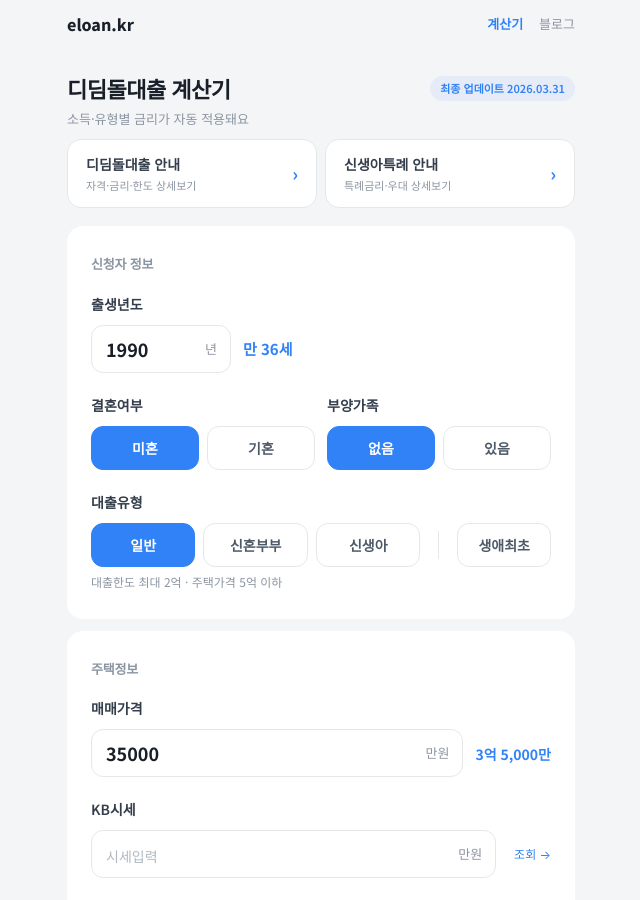
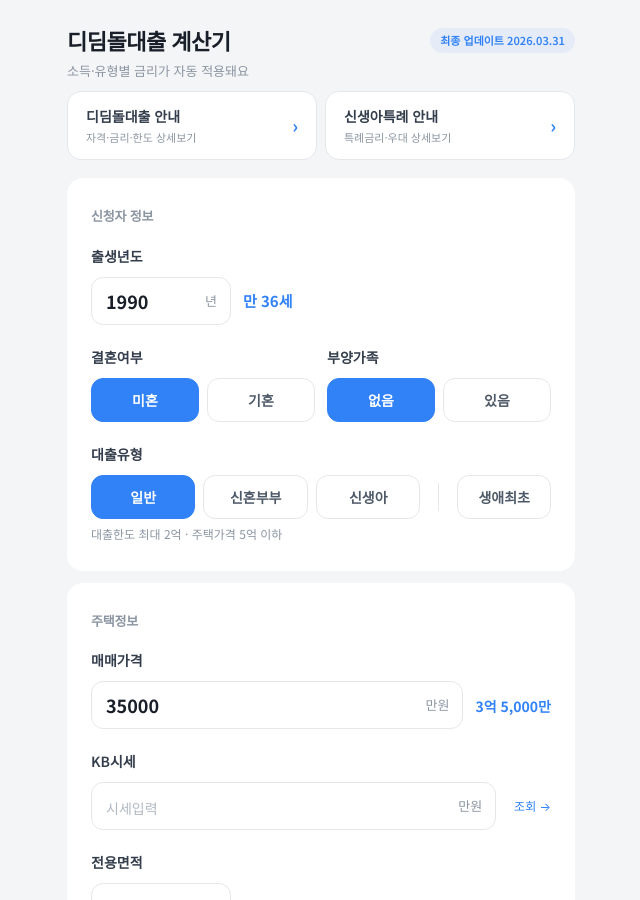
Before and after one commit to yoorimint/elaon, a Jekyll site: the page index.html, which Jekyll copies as it is, in a window 1280 px wide and 900 px high. Shown: the whole window, without its empty margins (319-959 px from the left). Built offline with Jekyll 4.4.1, drawn with Linux system fonts in a browser that asks for light colours.

Commit message:
상단 네비게이션 바 제거 (블로그 링크 포함)
https://claude.ai/code/session_01AeScFBHDXkrZb7rEK2TTyS

```diff
--- a/index.html
+++ b/index.html
@@ -132,13 +132,6 @@ body{font-family:'Noto Sans KR',-apple-system,sans-serif;background:#F4F5F7;colo
 
 <div class="wrap">
 
-<div style="display:flex;justify-content:space-between;align-items:center;padding:12px 0">
-  <a href="/" style="font-size:16px;font-weight:800;color:#191F28;text-decoration:none">eloan.kr</a>
-  <nav style="display:flex;gap:16px">
-    <a href="/" style="font-size:13px;font-weight:600;color:#3182F6;text-decoration:none">계산기</a>
-    <a href="/blog/" style="font-size:13px;font-weight:500;color:#8B95A1;text-decoration:none">블로그</a>
-  </nav>
-</div>
 
 <div class="header">
   <div class="header-top">
```
